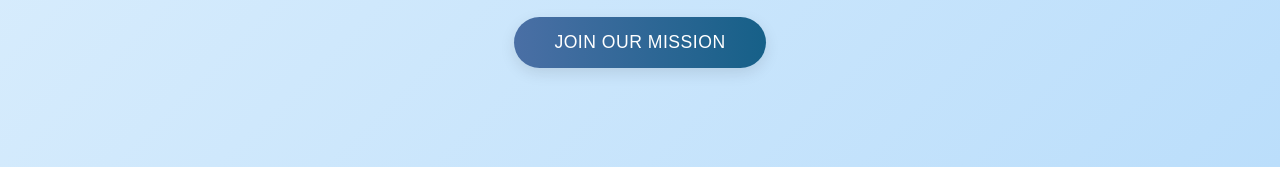
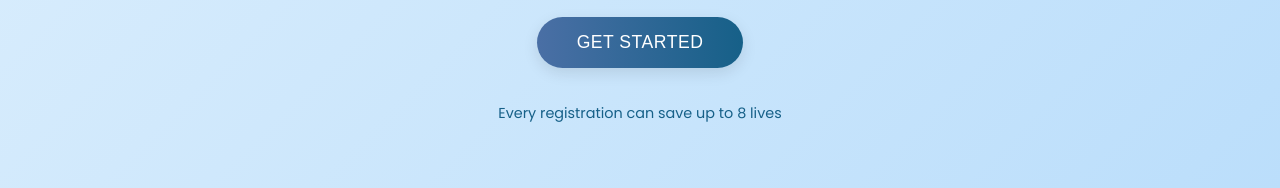
Before and after one commit to mvrahul12/organ-finder, a plain HTML site: page index.html in a window 1280 px wide. Shown: the part 694-882 px from the top of the page. Before the commit the page ends 861 px from the top, so only its background shows below. Drawn offline with Linux system fonts and the light colour scheme.

Commit message:
Update index.html

```diff
--- a/index.html
+++ b/index.html
@@ -3,7 +3,7 @@
 <head>
     <meta charset="UTF-8">
     <meta name="viewport" content="width=device-width, initial-scale=1.0">
-    <title>Organ Finder - Connecting Lives Through Donation</title>
+    <title>Organ Finder</title>
     <link rel="stylesheet" href="https://fonts.googleapis.com/css2?family=Poppins:wght@300;400;500;600;700&display=swap">
     <style>
         :root {
@@ -289,8 +289,8 @@
     </div>
 
     <div class="button-container">
-        <button class="btn" onclick="nextPage('login.html')">Join Our Mission</button>
-        <p style="color: var(--secondary); font-size: 0.9rem;"></p>
+        <button class="btn" onclick="window.location.href='login.html'">Get Started</button>
+        <p style="color: var(--secondary); font-size: 0.9rem;">Every registration can save up to 8 lives</p>
     </div>
 
     <div class="floating-organs">
@@ -301,10 +301,6 @@
     </div>
 
     <script>
-        function nextPage(url) {
-            window.location.href = url;
-        }
-
         // Add floating organ elements dynamically
         document.addEventListener('DOMContentLoaded', function() {
             const floatingOrgs = document.querySelector('.floating-organs');
```
